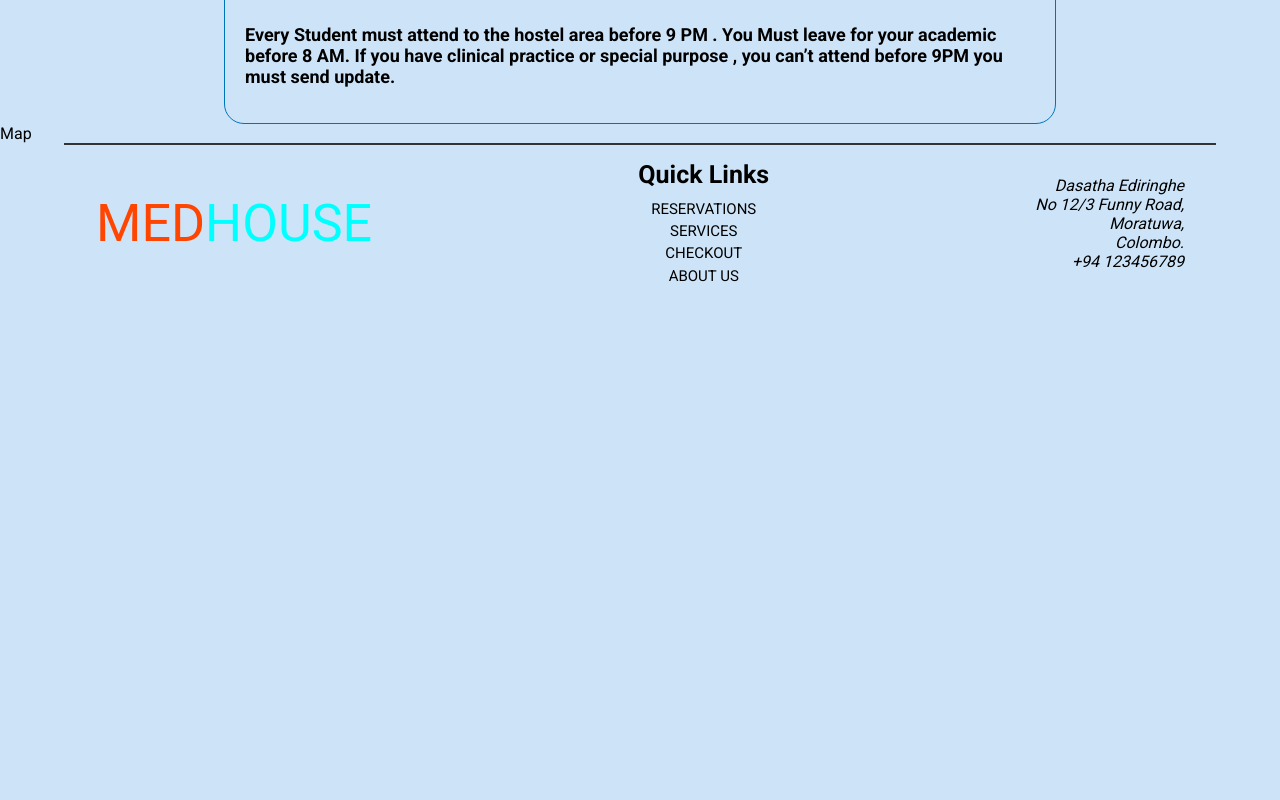
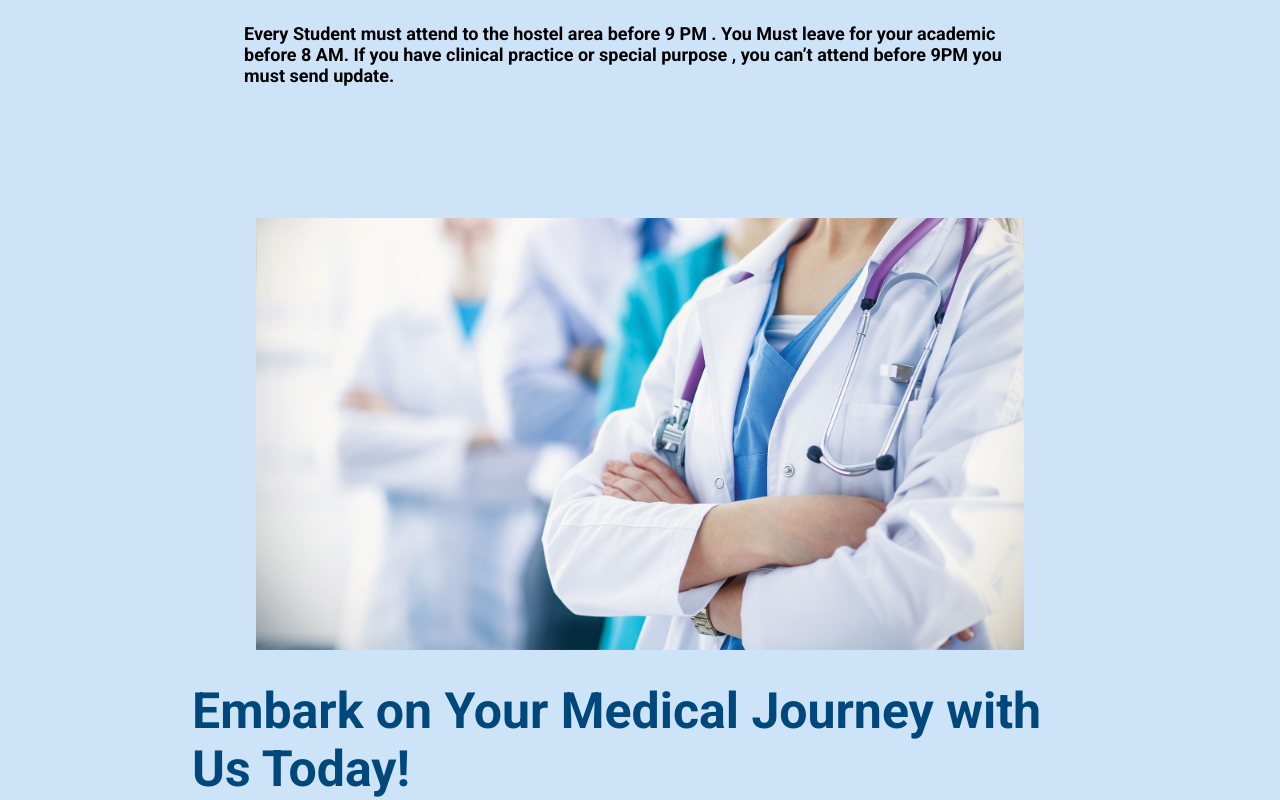
Before and after one commit to Tharindu-Dasantha/MedHouse, a React (Vite) app in the folder MedHouse/: page /about in a window 1280 px wide. Shown: the part 2540-3340 px from the top of the page. Before the commit the page ends 2852 px from the top, so only its background shows below. Built offline with nearby package versions, Linux system fonts and the light colour scheme.

Commit message:
about page fully done
about page is completed
faciliteis iin the home page is there to go

```diff
--- a/MedHouse/src/Pages/About/About.css
+++ b/MedHouse/src/Pages/About/About.css
@@ -158,8 +158,6 @@ body {
   width: 65vw;
   margin: auto;
   padding: 20px;
-  border: 1px #0074b8 solid;
-  border-radius: 20px;
   font-size: 18px;
 }
 
@@ -175,3 +173,25 @@ body {
 .rules_text p:first-child{
   padding-top: 0.5rem;
 }
+
+.map {
+  width: 70vw;
+  margin: auto;
+  margin-top: 6rem;
+  margin-bottom: 4rem;
+  display: flex;
+ justify-content: center;
+ flex-direction: column;
+ align-items: center;
+}
+
+.map img {
+  width: 60vw;
+  margin: auto;
+}
+
+.map h3 {
+  font-size: 50px;
+  padding-top: 2rem;
+  color: var(--Headline-color);
+}
--- a/MedHouse/src/Pages/About/Subfiles/Map.jsx
+++ b/MedHouse/src/Pages/About/Subfiles/Map.jsx
@@ -1,5 +1,10 @@
 const Map = () => {
-  return <div className="sections map">Map</div>;
+  return <div className="sections map">
+    <img src="/Image/map.jpg" alt="" />
+    <h3>
+      Embark on Your Medical Journey with Us Today!
+    </h3>
+  </div>;
 };
 
 export default Map;
```
Also changed, not shown: MedHouse/public/Image/map.jpg (added).
